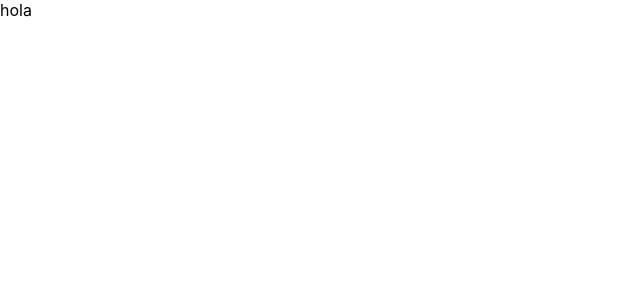
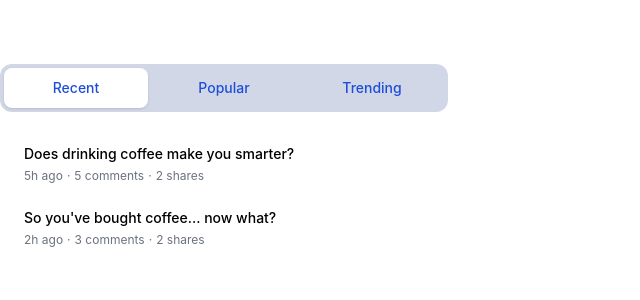
Before and after one commit to chrisolivos/bookepedia, a React (Create React App) app: page /dashboard in a window 1280 px wide. Shown: the top 300 px of the page, without its empty margins (0-640 px from the left). Built offline with nearby package versions, Linux system fonts and the light colour scheme.

Commit message:
mostrando data

```diff
--- a/package.json
+++ b/package.json
@@ -3,6 +3,7 @@
   "version": "0.1.0",
   "private": true,
   "dependencies": {
+    "@headlessui/react": "^1.7.14",
     "@testing-library/jest-dom": "^5.16.5",
     "@testing-library/react": "^13.4.0",
     "@testing-library/user-event": "^13.5.0",
@@ -35,5 +36,8 @@
       "last 1 firefox version",
       "last 1 safari version"
     ]
+  },
+  "devDependencies": {
+    "tailwindcss": "^3.3.2"
   }
 }
--- /dev/null
+++ b/src/components/booksView.jsx
@@ -0,0 +1,27 @@
+import React, { useState, useEffect, Suspense } from 'react';
+
+export default function BooksView() {
+    const [books, setBooks] = useState([]);
+    const fetchBooks = () => {
+        fetch("https://anapioficeandfire.com/api/books")
+          .then((response) => response.json())
+          .then((data) => setBooks(data))
+      }
+
+     useEffect(() => {
+          fetchBooks()
+       }, []);
+
+  return (
+    <div>
+      <h1>Books list</h1>
+      <Suspense fallback={<div>Loading...</div>}>
+      <ul className="card">
+          {books?.map((item) => (
+            <li key={item.isbn}>{item.isbn + ' - ' + item.name}</li>
+          ))}
+        </ul>
+      </Suspense>
+    </div>
+  );
+}
--- a/src/components/dashboardView.jsx
+++ b/src/components/dashboardView.jsx
@@ -1,10 +1,124 @@
-import React, { useState, useEffect } from 'react';
-export default function DashboardView(){
-    return(
-        <>
-        <div>
-            hola
-        </div>
-        </>
-    )
+import { useState } from 'react'
+import { Tab } from '@headlessui/react'
+
+function classNames(...classes) {
+  return classes.filter(Boolean).join(' ')
 }
+
+export default function DashboardView() {
+  let [categories] = useState({
+    Recent: [
+      {
+        id: 1,
+        title: 'Does drinking coffee make you smarter?',
+        date: '5h ago',
+        commentCount: 5,
+        shareCount: 2,
+      },
+      {
+        id: 2,
+        title: "So you've bought coffee... now what?",
+        date: '2h ago',
+        commentCount: 3,
+        shareCount: 2,
+      },
+    ],
+    Popular: [
+      {
+        id: 1,
+        title: 'Is tech making coffee better or worse?',
+        date: 'Jan 7',
+        commentCount: 29,
+        shareCount: 16,
+      },
+      {
+        id: 2,
+        title: 'The most innovative things happening in coffee',
+        date: 'Mar 19',
+        commentCount: 24,
+        shareCount: 12,
+      },
+    ],
+    Trending: [
+      {
+        id: 1,
+        title: 'Ask Me Anything: 10 answers to your questions about coffee',
+        date: '2d ago',
+        commentCount: 9,
+        shareCount: 5,
+      },
+      {
+        id: 2,
+        title: "The worst advice we've ever heard about coffee",
+        date: '4d ago',
+        commentCount: 1,
+        shareCount: 2,
+      },
+    ],
+  })
+
+  return (
+    <div className="w-full max-w-md px-2 py-16 sm:px-0">
+      <Tab.Group>
+        <Tab.List className="flex space-x-1 rounded-xl bg-blue-900/20 p-1">
+          {Object.keys(categories).map((category) => (
+            <Tab
+              key={category}
+              className={({ selected }) =>
+                classNames(
+                  'w-full rounded-lg py-2.5 text-sm font-medium leading-5 text-blue-700',
+                  'ring-white ring-opacity-60 ring-offset-2 ring-offset-blue-400 focus:outline-none focus:ring-2',
+                  selected
+                    ? 'bg-white shadow'
+                    : 'text-blue-100 hover:bg-white/[0.12] hover:text-white'
+                )
+              }
+            >
+              {category}
+            </Tab>
+          ))}
+        </Tab.List>
+        <Tab.Panels className="mt-2">
+          {Object.values(categories).map((posts, idx) => (
+            <Tab.Panel
+              key={idx}
+              className={classNames(
+                'rounded-xl bg-white p-3',
+                'ring-white ring-opacity-60 ring-offset-2 ring-offset-blue-400 focus:outline-none focus:ring-2'
+              )}
+            >
+              <ul>
+                {posts.map((post) => (
+                  <li
+                    key={post.id}
+                    className="relative rounded-md p-3 hover:bg-gray-100"
+                  >
+                    <h3 className="text-sm font-medium leading-5">
+                      {post.title}
+                    </h3>
+
+                    <ul className="mt-1 flex space-x-1 text-xs font-normal leading-4 text-gray-500">
+                      <li>{post.date}</li>
+                      <li>&middot;</li>
+                      <li>{post.commentCount} comments</li>
+                      <li>&middot;</li>
+                      <li>{post.shareCount} shares</li>
+                    </ul>
+
+                    <a
+                      href="#"
+                      className={classNames(
+                        'absolute inset-0 rounded-md',
+                        'ring-blue-400 focus:z-10 focus:outline-none focus:ring-2'
+                      )}
+                    />
+                  </li>
+                ))}
+              </ul>
+            </Tab.Panel>
+          ))}
+        </Tab.Panels>
+      </Tab.Group>
+    </div>
+  )
+}
--- a/src/components/newBook.jsx
+++ b/src/components/newBook.jsx
@@ -1,4 +1,4 @@
-import React, { useState, useEffect } from 'react';
+import React from 'react';
 export default function NewBook(){
     return(
         <>
--- a/src/index.css
+++ b/src/index.css
@@ -1,3 +1,7 @@
+@tailwind base;
+@tailwind components;
+@tailwind utilities;
+
 body {
   margin: 0;
   font-family: -apple-system, BlinkMacSystemFont, 'Segoe UI', 'Roboto', 'Oxygen',
--- a/src/index.js
+++ b/src/index.js
@@ -5,6 +5,7 @@ import App from './App';
 import {BrowserRouter, Route, Routes } from 'react-router-dom'
 import DashboardView from './components/dashboardView'
 import NewBook from './components/newBook';
+import BooksView  from './components/booksView';
 
 const root = ReactDOM.createRoot(document.getElementById('root'));
 root.render(
@@ -15,6 +16,7 @@ root.render(
     <Route path="/" element={<App />} />
     <Route path="dashboard" element={<DashboardView />} />
     <Route path="addbook" element={<NewBook />} />
+    <Route path="bookview" element={<BooksView />} />
       {/* <Route path="dashboard/:uid" element={<DashboardView />} /> */}
       {/* <Route path="dashboard/profile" element={<EditProfile />} */}
 
--- /dev/null
+++ b/tailwind.config.js
@@ -0,0 +1,10 @@
+/** @type {import('tailwindcss').Config} */
+module.exports = {
+  content: [
+    "./src/**/*.{js,jsx,ts,tsx}",
+  ],
+  theme: {
+    extend: {},
+  },
+  plugins: [],
+}
```
Also changed, not shown: 1 other file (tests, documents, lock files or other folders).
